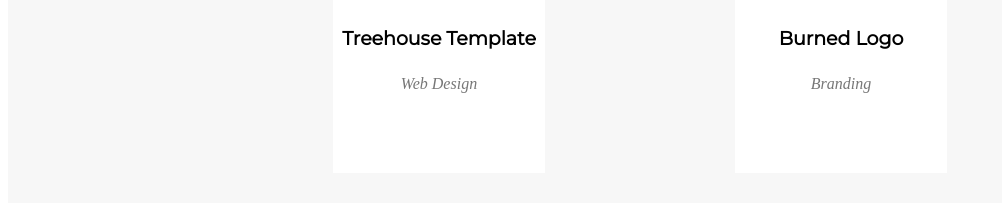
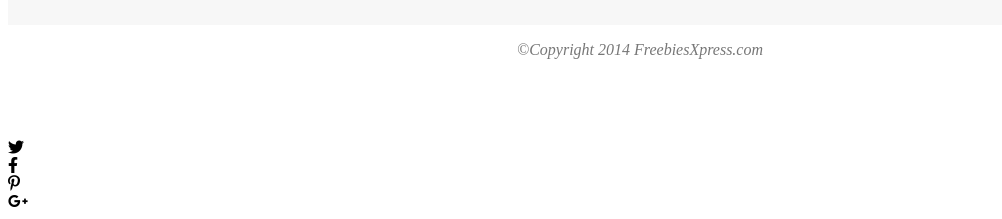
Before and after one commit to ahernas/WebPage-NPM, a website: page index.html in a window 1280 px wide. Shown: the part 2376-2595 px from the top of the page, without its empty margins (0-1002 px from the left). Drawn offline with Linux system fonts and the light colour scheme.

Commit message:
Add html for section footer

```diff
--- a/index.html
+++ b/index.html
@@ -30,7 +30,7 @@
                     <div class="container">
                         <h2>Welcome To Our Studio</h2>
                         <h1>It's nice to meeet you</h1>
-                        <a class="btn btn-one">Tell me more</a>
+                        <a class="btn btn-one" href="#">Tell me more</a>
 
                     </div>
                 </div>
@@ -49,7 +49,8 @@
                                 <i class="fas fa-shopping-basket"></i>
                             </div>
                             <h4>E-Commerce</h4>
-                            <p>Proin iacullis purus consequat sem cure digni sstim. Donec porttitora entum suscipt aenean
+                            <p>Proin iacullis purus consequat sem cure digni sstim. Donec porttitora entum suscipt
+                                aenean
                                 rhoncus posuere odio in tincidunt.</p>
                         </div>
                     </div>
@@ -60,7 +61,8 @@
                                 <i class="fas fa-laptop-code"></i>
                             </div>
                             <h4>Responsive Web</h4>
-                            <p>Proin iacullis purus consequat sem cure digni sstim. Donec porttitora entum suscipt aenean
+                            <p>Proin iacullis purus consequat sem cure digni sstim. Donec porttitora entum suscipt
+                                aenean
                                 rhoncus posuere odio in tincidunt.</p>
                         </div>
                     </div>
@@ -71,7 +73,8 @@
                                 <i class="fas fa-lock"></i>
                             </div>
                             <h4>Web Security</h4>
-                            <p>Proin iacullis purus consequat sem cure digni sstim. Donec porttitora entum suscipt aenean
+                            <p>Proin iacullis purus consequat sem cure digni sstim. Donec porttitora entum suscipt
+                                aenean
                                 rhoncus posuere odio in tincidunt.</p>
                         </div>
                     </div>
@@ -125,6 +128,27 @@
             </div>
         </section>
 
+        <section class="footer">
+            <div class="container">
+                <div class="row-footer">
+                    <p>©Copyright 2014 FreebiesXpress.com</p>
+                    <div class="social">
+                        <div class="small-circle">
+                            <i class="fab fa-twitter"></i>
+                        </div>
+                        <div class="small-circle">
+                            <i class="fab fa-facebook-f"></i>
+                        </div>
+                        <div class="small-circle">
+                            <i class="fab fa-pinterest-p"></i>
+                        </div>
+                        <div class="small-circle">
+                            <i class="fab fa-google-plus-g"></i>
+                        </div>
+                    </div>
+                </div>
+            </div>
+        </section>
 
     </body>
 
--- a/sass/style.scss
+++ b/sass/style.scss
@@ -98,6 +98,9 @@ $font-text: 'Roboto Slab', serif;
   padding: 18px;
   font-family: $font-header;
   font-weight: bold;
+  text-decoration: none;
+  color: white;
+
 }
 
 
@@ -195,7 +198,10 @@ p {
 .box-foto img {
   width: 100%;
   height: auto;
+}
 
+.box-foto p {
+  margin-bottom: 20px;
 }
 
 .box-foto h4 {
```
Also changed, not shown: css/style.css, 1 other file.
